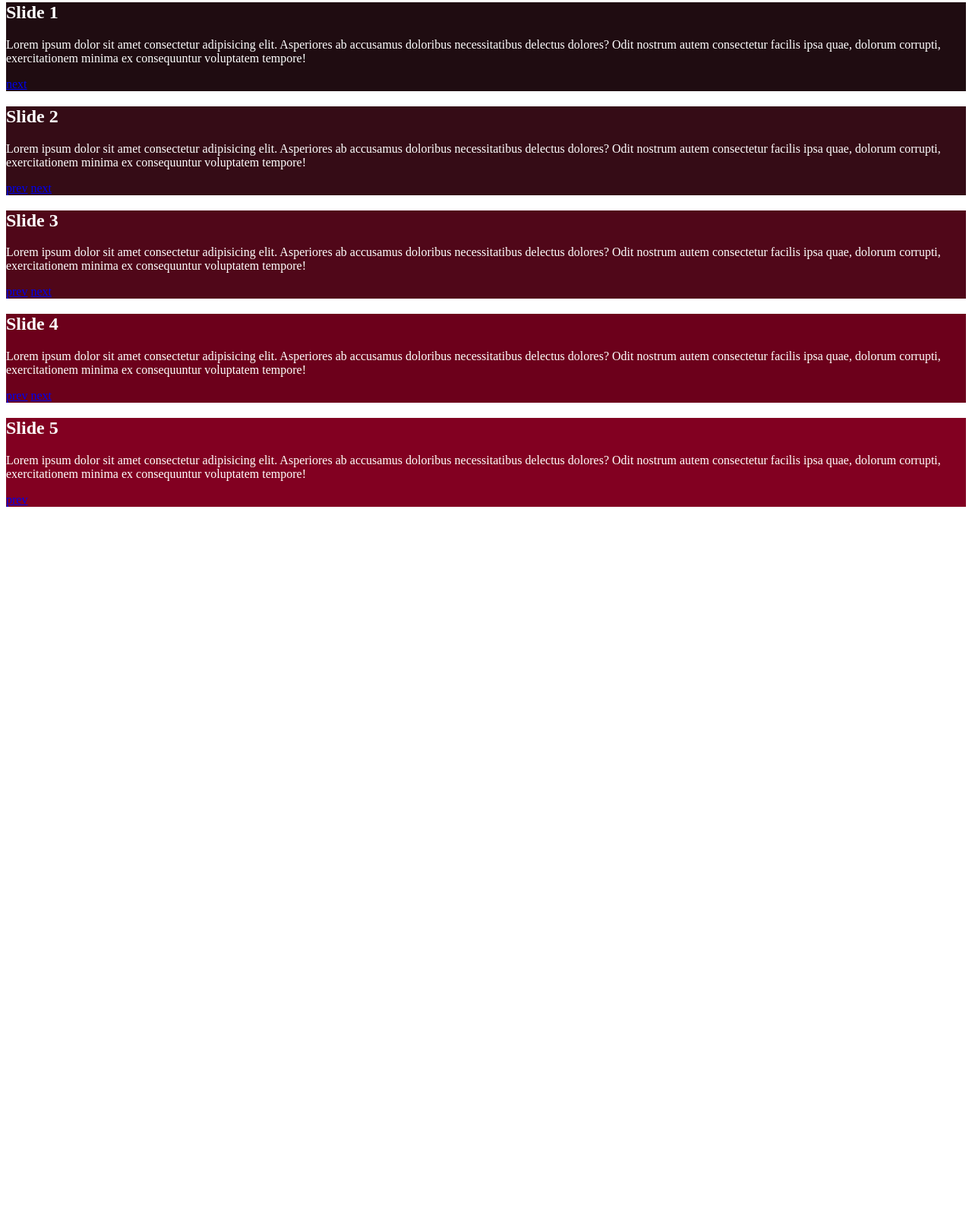
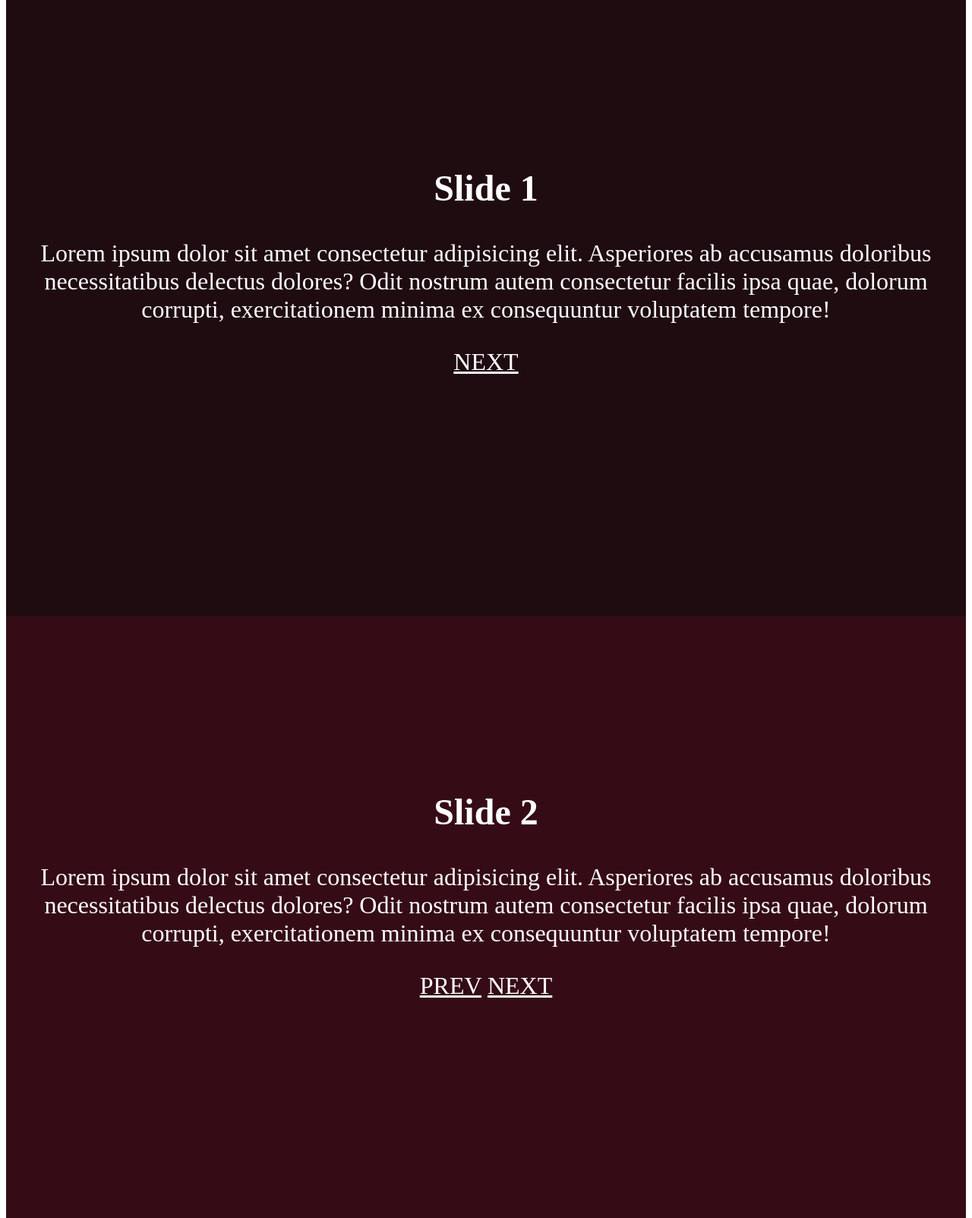
Before and after one commit to RVCC-IDMX/268p2-JorgeJMarroquin, a plain HTML site: page index.html in a window 1280 px wide. Shown: the part 17-1620 px from the top of the page at 76% size. Before the commit the page ends 800 px from the top, so only its background shows below. Drawn offline with Linux system fonts and the light colour scheme.

Commit message:
add CSS changes
Some extra additions in CSS to make it look better.

```diff
--- a/css/app.css
+++ b/css/app.css
@@ -51,23 +51,23 @@
 /* backgrounds */
 
 .slide--color1 {
-    background-color: var(--color1, hsl(240, 20% 20%));
+    background-color: var(--color1, hsl(240, 20%, 20%));
 }
 
 .slide--color2 {
-    background-color: var(--color2, hsl(240, 20% 20%));
+    background-color: var(--color2, hsl(240, 20%, 20%));
 }
 
 .slide--color3 {
-    background-color: var(--color3, hsl(240, 20% 20%));
+    background-color: var(--color3, hsl(240, 20%, 20%));
 }
 
 .slide--color4 {
-    background-color: var(--color4, hsl(240, 20% 20%));
+    background-color: var(--color4, hsl(240, 20%, 20%));
 }
 
 .slide--color5 {
-    background-color: var(--color5, hsl(240, 20% 20%));
+    background-color: var(--color5, hsl(240, 20%, 20%));
 }
 
 /* link */
@@ -75,3 +75,37 @@
 .slide__button {
     color: var(--text-light, #ffffff);
 }
+
+#slide-1 {
+        padding-top: 15%;
+        Padding-bottom: 25%;
+        text-align: center;
+        font-size: 200%;
+    }
+
+#slide-2 {
+        padding-top: 15%;
+        Padding-bottom: 25%;
+        text-align: center;
+        font-size: 200%;
+    }
+#slide-3 {
+        padding-top: 15%;
+        Padding-bottom: 25%;
+        text-align: center;
+        font-size: 200%;
+    }
+#slide-4 {
+        padding-top: 15%;
+        Padding-bottom: 25%;
+        text-align: center;
+        font-size: 200%;
+    }
+#slide-5 {
+        padding-top: 15%;
+        Padding-bottom: 25%;
+        text-align: center;
+        font-size: 200%;
+    }
+
+}
--- a/index.html
+++ b/index.html
@@ -1,15 +1,15 @@
 <!DOCTYPE html>
 <html lang="en">
     <head>
-        <meta charset="UTF-8">
-        <meta name="viewport" content="width=device-width, initial-scale=1.0">
-        <title>Starter</title>
-        <link rel="stylesheet" href="css/app.css">
+        <meta charset="UTF-8"/>
+        <meta name="viewport" content="width=device-width, initial-scale=1.0" />
+        <link rel="stylesheet" href="css/app.css"/>
+        <title>Portfolio</title>
     </head>
 
     <body class="body">
-    <!--<script src="js/app.js"></script>-->
-        <section id="slide-1" class="slide slide--color1">
+
+        <section id="slide-1" class="slide--color1">
             <h1 class="slide__title">Slide 1</h1>
             <p class="slide__text">
                 Lorem ipsum dolor sit amet consectetur adipisicing elit.
@@ -18,10 +18,11 @@
                 voluptatem tempore!
             </p>
             <div class="slide__buttons">
-                    <a href="#slide-2" class="slide__button--next">next</a>
+                    <a href="#slide-2" class="slide__button slide__button--next">NEXT</a>
             </div>
         </section>
-        <section id="slide-2" class="slide slide--color2">
+
+        <section id="slide-2" class="slide--color2">
             <h1 class="slide__title">Slide 2</h1>
             <p class="slide__text">
                 Lorem ipsum dolor sit amet consectetur adipisicing elit.
@@ -30,11 +31,12 @@
                 voluptatem tempore!
             </p>
             <div class="slide__buttons">
-                    <a href="#slide-1" class="slide__button--prev">prev</a>
-                    <a href="#slide-3" class="slide__button--next">next</a>
+                    <a href="#slide-1" class="slide__button slide__button--prev">PREV</a>
+                    <a href="#slide-3" class="slide__button slide__button--next">NEXT</a>
             </div>
         </section>
-        <section id="slide-3" class="slide slide--color3">
+
+        <section id="slide-3" class="slide--color3">
             <h1 class="slide__title">Slide 3</h1>
             <p class="slide__text">
                 Lorem ipsum dolor sit amet consectetur adipisicing elit.
@@ -43,11 +45,12 @@
                 voluptatem tempore!
             </p>
             <div class="slide__buttons">
-                    <a href="#slide-2" class="slide__button--prev">prev</a>
-                    <a href="#slide-4" class="slide__button--next">next</a>
+                    <a href="#slide-2" class="slide__button slide__button--prev">PREV</a>
+                    <a href="#slide-4" class="slide__button slide__button--next">NEXT</a>
             </div>
         </section>
-        <section id="slide-4" class="slide slide--color4">
+
+        <section id="slide-4" class="slide--color4">
             <h1 class="slide__title">Slide 4</h1>
             <p class="slide__text">
                 Lorem ipsum dolor sit amet consectetur adipisicing elit.
@@ -56,11 +59,12 @@
                 voluptatem tempore!
             </p>
             <div class="slide__buttons">
-                    <a href="#slide-3" class="slide__button--prev">prev</a>
-                    <a href="#slide-5" class="slide__button--next">next</a>
+                    <a href="#slide-3" class="slide__button slide__button--prev">PREV</a>
+                    <a href="#slide-5" class="slide__button slide__button--next">NEXT</a>
             </div>
         </section>
-        <section id="slide-5" class="slide slide--color5">
+
+        <section id="slide-5" class="slide--color5">
             <h1 class="slide__title">Slide 5</h1>
             <p class="slide__text">
                 Lorem ipsum dolor sit amet consectetur adipisicing elit.
@@ -69,7 +73,7 @@
                 voluptatem tempore!
             </p>
             <div class="slide__buttons">
-                    <a href="#slide-4" class="slide__button--prev">prev</a>
+                    <a href="#slide-4" class="slide__button slide__button--prev">PREV</a>
             </div>
         </section>
     </body>
```
